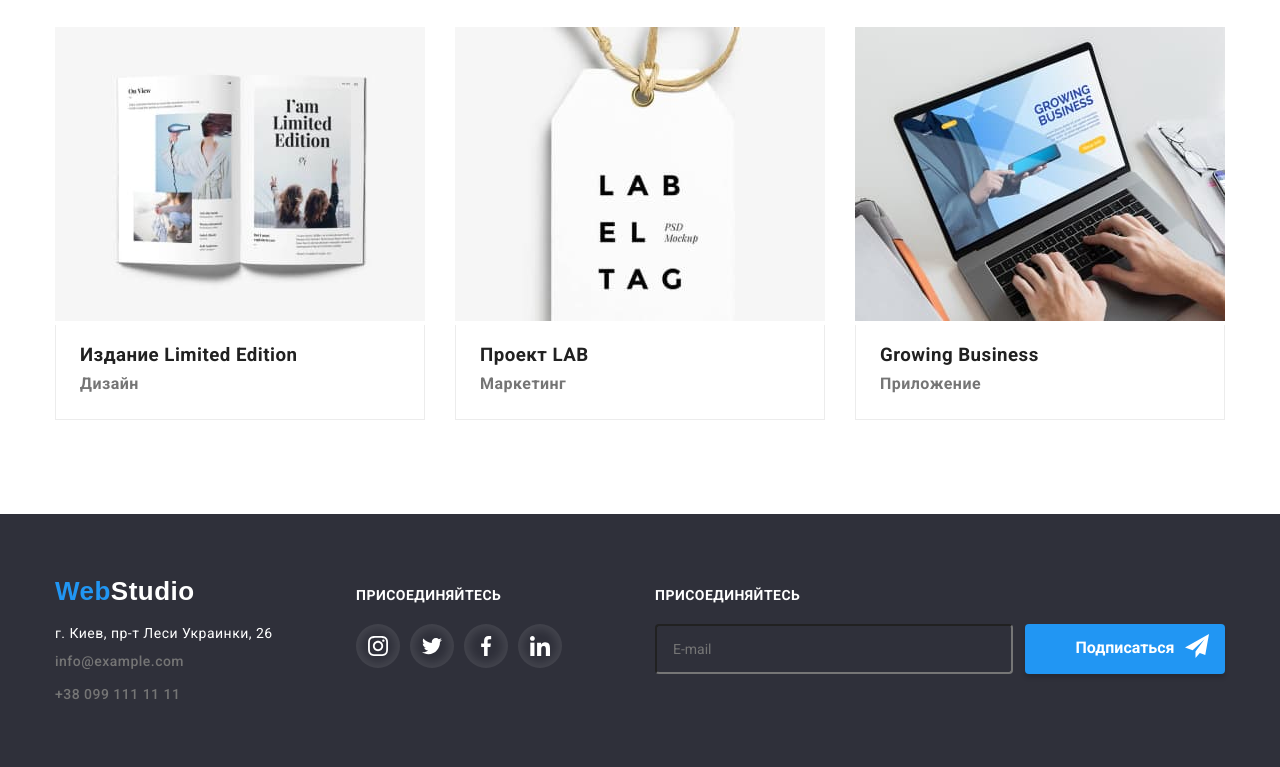
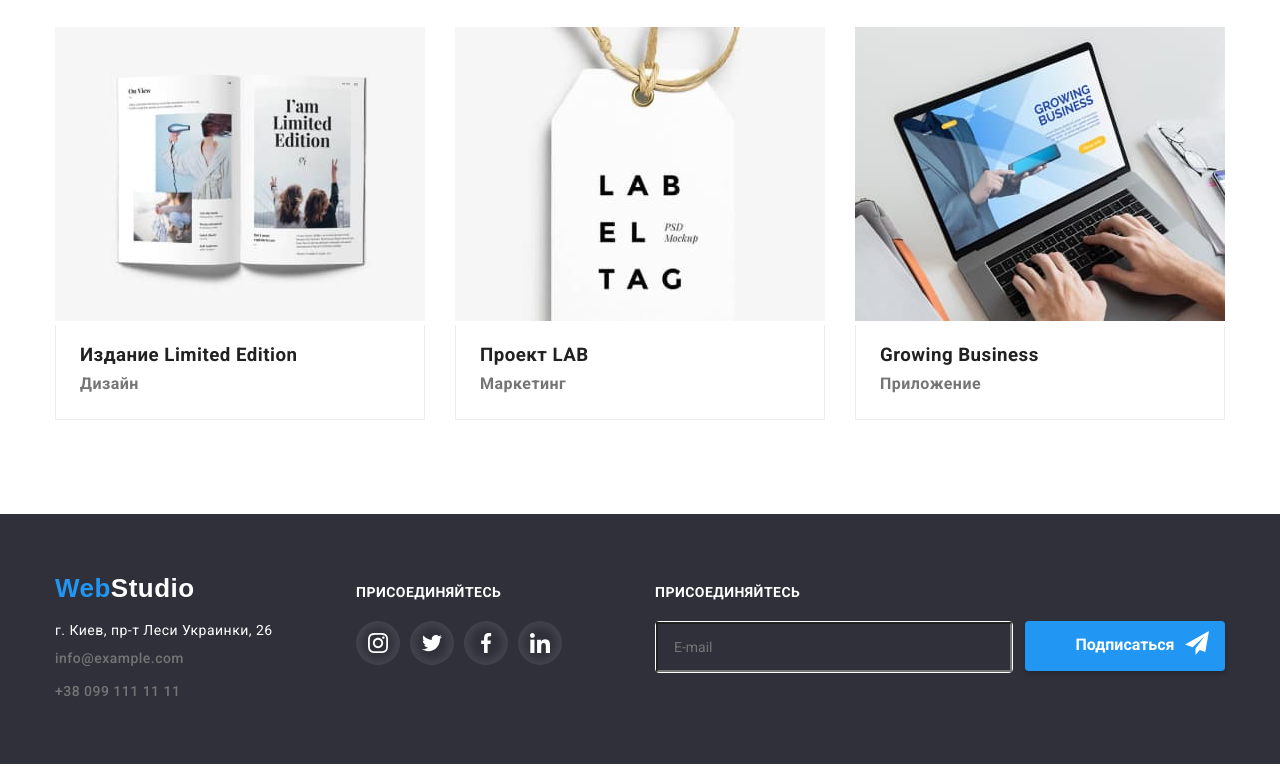
Before and after one commit to Halyna-UA/goit-markup-hw-06, a plain HTML site: page portfolio.html in a window 1280 px wide. Shown: the part 1064-1831 px from the top of the page. Drawn offline with nearby package versions, Linux system fonts and the light colour scheme.

Commit message:
додає форму підписки у футері

```diff
--- a/css/styles.css
+++ b/css/styles.css
@@ -648,9 +648,15 @@ margin-left: 93px;
 .colthree > p{
   margin-top: 0;
 }
-label {
+.footer-form-mailing{
   display: flex;
   flex-direction: row;
+}
+
+.footer-form > p{
+  margin-top: 0px;
+  margin-right: 0px;
+  margin-left: 0px;
 }
 .with-us{
   font-weight: bold;
@@ -661,25 +667,30 @@ label {
   color: var(--primery-br-color);
   font-size: 14px;
   margin-bottom: 20px;
+
 }
-.subscribe{
-  display: flex;
-  justify-content: flex-start;
-  margin: 0px;
+.mailing-subscribe{
+  display: inline-block;
+  width: 358px;
+  margin-right: 12px;
+  box-shadow: drop-shadow 0px 4px 4px rgba(0, 0, 0, 0.15);
+  border: 1px solid rgb(255, 255, 255);
+  border-radius: 4px;
+
 }
-input{
-  width: 358px;
+.mailing-subscribe-input{
+  width: 100%;
+  height: 50px;
   padding-left: 16px;
   padding-top: 15px;
-  padding-right: auto;
   padding-bottom: 15px;
-  margin-right: 12px;
-  border: 1px solid rgba(255, 255, 255, 0,3);
-  border-radius: 4px;
-  box-shadow: drop-shadow 0px 4px 4px rgba(0, 0, 0, 0.15);
   background-color: inherit;
 }
 .btn-subscribe{
+  width: 200px;
+  height: 50px;
+  padding: 10px 28px;
+  margin: 0px;
   position: relative;
   background-color: var(--accent-color);
   color: #fff;
@@ -692,9 +703,7 @@ input{
   border: none;
   box-shadow: 0px 4px 4px rgba(0, 0, 0, 0.15);
   cursor: pointer;
-  width: 200px;
-  padding: 10px 28px;
-  margin: 0px;
+
   /*transition: transform var(--transition);
   transition-property: color, background, box-shadow;*/
 }
@@ -759,6 +768,9 @@ input{
   flex-direction: column;
   padding: 40px;
 }
+.modal-form > p{
+  margin: 0px 0px 12px 0px;
+}
 .modal-title{
 font-family: Roboto;
 font-style: normal;
@@ -768,7 +780,6 @@ line-height: 1.15;
 text-align: center;
 letter-spacing: 0.03em;
 color: var(--link-color);
-margin-bottom: 12px;
 
 }
 
@@ -779,6 +790,7 @@ margin-bottom: 12px;
   border-radius: 4px;
   padding-left: 42px;
   outline: none;
+  margin-right: 0px;
 }
 .modal-form-input:focus{
 border-color: var(--accent-color);
@@ -798,7 +810,7 @@ border-color: var(--accent-color);
   letter-spacing: 0.01em;
   color: var(--primery-text-color);
   position: relative;
-
+  margin-bottom: 20px;
 }
 .modal-form-icon{
   width: 18px;
@@ -824,7 +836,7 @@ border-color: var(--accent-color);
   border: 1px solid rgba(33, 33, 33, 0.2);
   border-radius: 4px;
   outline: none;
-  margin-bottom: 20px;
+
 }
 .modal-form-text::placeholder{
 font-size: 12px;
--- a/portfolio.html
+++ b/portfolio.html
@@ -248,18 +248,19 @@
                     </ul>
                 </div>
                 <div class="colthree">
-                    <form>
+                    <form class="footer-form">
                         <p class="text with-us">присоединяйтесь</p>
-                            <label>
-                                <div class="subscribe">
-                                <input type="email" name="email" placeholder="E-mail"/>
+                        <div class="footer-form-mailing">
+                            <div class="mailing-subscribe">
+                                <input type="email" name="email" id="mail" class="mailing-subscribe-input" placeholder="E-mail" />
+                                <label class="subscribe" for="mail"></label>
+                            </div>
                             <button class="btn-subscribe" type="submit">Подписаться
                                 <svg class="icon-icon-send" width="24" height="24" viewBox="0 0 32 32">
                                     <use href="./images/symbol-defs.svg#icon-icon-send"></use>
                                 </svg>
                             </button>
                         </div>
-                            </label>
 
                     </form>
                 </div>
```
Also changed, not shown: index.html (+10 -11 lines). Lines whose indentation alone changed are shown as unchanged.
